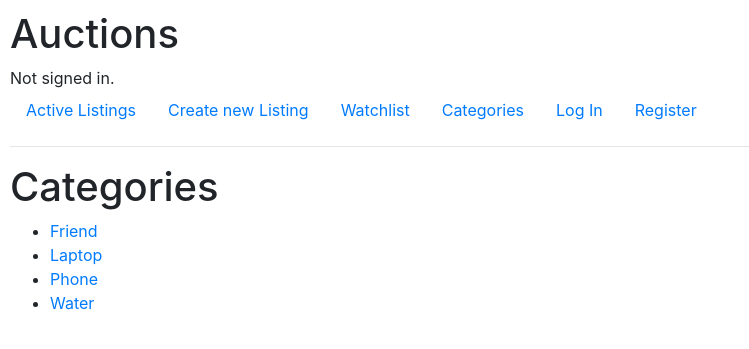
After one commit to TAsamidinov/Commerce, a Django app: page /categories in a window 1280 px wide. The commit adds this page. Shown: the top 349 px of the page, without its empty margins (0-749 px from the left). Run offline with Django 3.2, Linux system fonts and the light colour scheme; data comes from the database, SQL or seed files in the repository; both versions use the stored data as it was after the commit; some libraries are stand-ins or nearby versions.

Commit message:
Add Categories

```diff
--- /dev/null
+++ b/commerce/auctions/templates/auctions/categories.html
@@ -0,0 +1,12 @@
+{% extends 'auctions/layout.html' %}
+
+{% block body %}
+    <h1>Categories</h1>
+    <ul>
+        {% for category in categories %}
+            <li>
+                <a href="{% url 'category_listings' category %}">{{ category }}</a>
+            </li>
+        {% endfor %}
+    </ul>
+{% endblock %}
--- a/commerce/auctions/templates/auctions/layout.html
+++ b/commerce/auctions/templates/auctions/layout.html
@@ -26,6 +26,9 @@
             <li class="nav-item">
                 <a class="nav-link" href="{% url 'watchlist' %}">Watchlist</a>
             </li>
+            <li class="nav-item">
+                <a class="nav-link" href="{% url 'categories' %}">Categories</a>
+            </li>
             {% if user.is_authenticated %}
                 <li class="nav-item">
                     <a class="nav-link" href="{% url 'logout' %}">Log Out</a>
--- a/commerce/auctions/urls.py
+++ b/commerce/auctions/urls.py
@@ -14,4 +14,6 @@ urlpatterns = [
     path("bid/<int:listing_id>", views.bid, name="bid"),
     path("close/<int:listing_id>", views.close_listing, name="close_listing"),
     path("comment/<int:listing_id>", views.comment, name="comment"),
+    path("categories", views.categories, name="categories"),
+    path("category/<str:category_name>", views.category_listings, name="category_listings"),
 ]
--- a/commerce/auctions/views.py
+++ b/commerce/auctions/views.py
@@ -1,7 +1,7 @@
 from django.contrib.auth import authenticate, login, logout
 from django.db import IntegrityError
 from django.http import HttpResponse, HttpResponseRedirect
-from django.shortcuts import render
+from django.shortcuts import render, redirect
 from django.urls import reverse
 
 from .models import User, Listing, Comment, Bid
@@ -195,10 +195,12 @@ def close_listing(request, listing_id):
         })
 
     listing.is_active = False
-    listing.winner = request.user
+    highest_bid = listing.bids.order_by('-amount').first()
+    if highest_bid:
+        listing.winner = highest_bid.user
     listing.save()
 
-    return HttpResponseRedirect(reverse("index"))
+    return redirect("index")
 
 def comment(request, listing_id):
     if not request.user.is_authenticated:
@@ -228,3 +230,28 @@ def comment(request, listing_id):
     return render(request, "auctions/listing.html", {
         "listing": listing
     })
+
+def categories(request):
+    categories = Listing.objects.values_list('category', flat=True).distinct()
+
+    if not categories:
+        return render(request, "auctions/error.html", {
+            "message": "No categories found."
+        })
+
+    return render(request, "auctions/categories.html", {
+        "categories": categories,
+    })
+
+def category_listings(request, category_name):
+    listings = Listing.objects.filter(category=category_name, is_active=True)
+
+    if not listings:
+        return render(request, "auctions/error.html", {
+            "message": f"No listings found in category '{category_name}'."
+        })
+
+    return render(request, "auctions/category_listings.html", {
+        "listings": listings,
+        "category_name": category_name
+    })
```
Also changed, not shown: commerce/auctions/templates/auctions/category_listings.html (added, +32 -0 lines), commerce/db.sqlite3.
